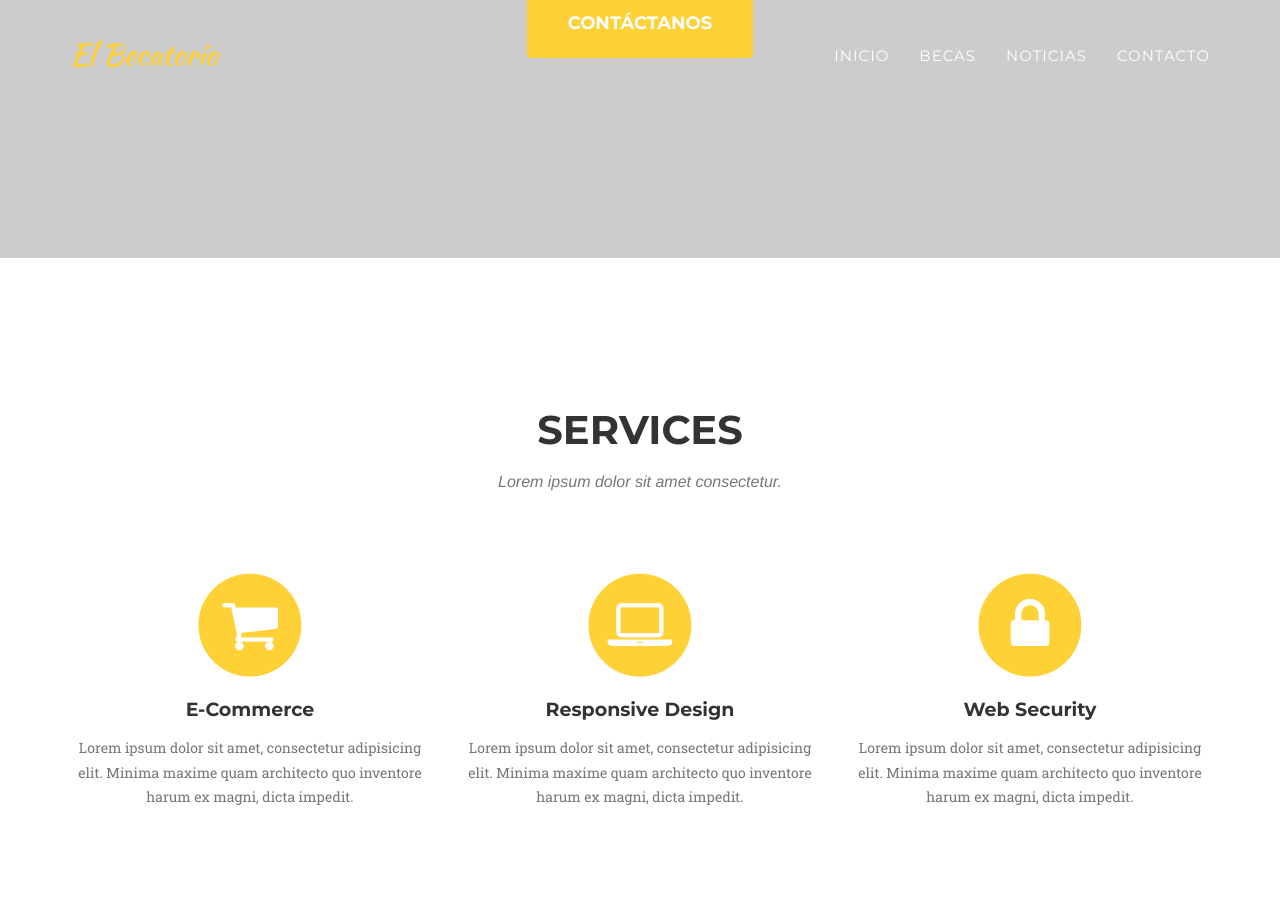
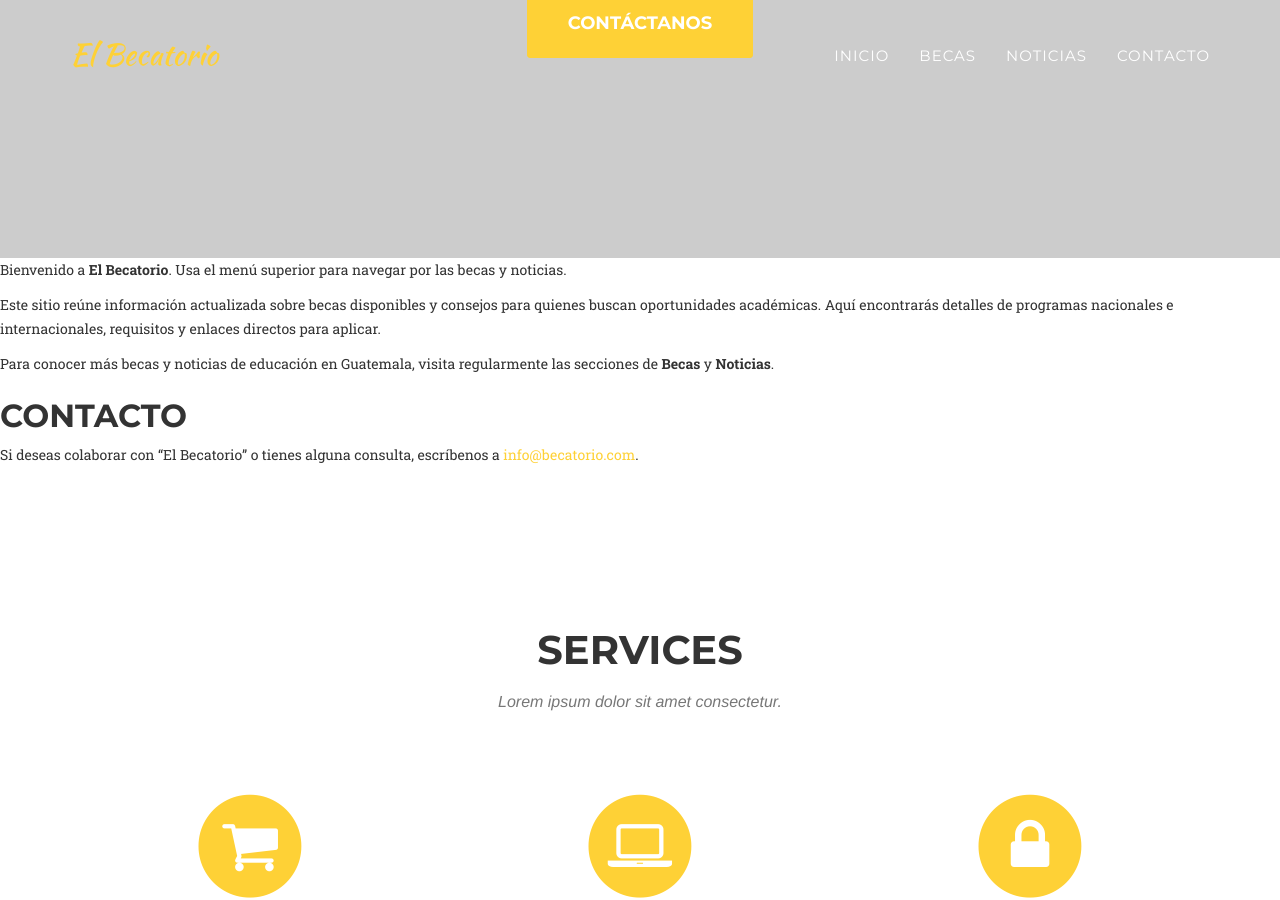
Before and after one commit to sssped/El-becatorio, a Jekyll site: the page built from index.md, in a window 1280 px wide and 900 px high, scrolled down 500 px. Built offline with Jekyll 4.4.1, drawn with Linux system fonts in a browser that asks for light colours; nearby versions of some CDN libraries; some web fonts are replaced.

Commit message:
Expand homepage description

```diff
--- a/_config.yml
+++ b/_config.yml
@@ -1,5 +1,5 @@
-url: ""
-baseurl: ""
+url: "https://sssped.github.io"
+baseurl: "/El-becatorio"
 
 # Site settings
 title: El Becatorio
--- a/_includes/header.html
+++ b/_includes/header.html
@@ -47,8 +47,3 @@
             </div>
         </div>
     </header>
-<!--
-        {% for page in site.pages %}
-          {% if page.title %}<a class="page-link" href="{{ page.url | prepend: site.baseurl }}">{{ page.title }}</a>{% endif %}
-        {% endfor %}
- -->
--- a/_layouts/default.html
+++ b/_layouts/default.html
@@ -7,6 +7,7 @@
     <body id="page-top" class="index">
 
     {% include header.html %}
+    {{ content }}
     {% include services.html %}
     {% include portfolio_grid.html %}
     {% include about.html %}
--- a/index.md
+++ b/index.md
@@ -5,6 +5,10 @@ title: "Inicio"
 
 Bienvenido a **El Becatorio**. Usa el menú superior para navegar por las becas y noticias.
 
+Este sitio reúne información actualizada sobre becas disponibles y consejos para quienes buscan oportunidades académicas. Aquí encontrarás detalles de programas nacionales e internacionales, requisitos y enlaces directos para aplicar.
+
+Para conocer más becas y noticias de educación en Guatemala, visita regularmente las secciones de **Becas** y **Noticias**.
+
 ## Contacto
 
 Si deseas colaborar con "El Becatorio" o tienes alguna consulta, escríbenos a [info@becatorio.com](mailto:info@becatorio.com).
```
Also changed, not shown: 1 other file.
